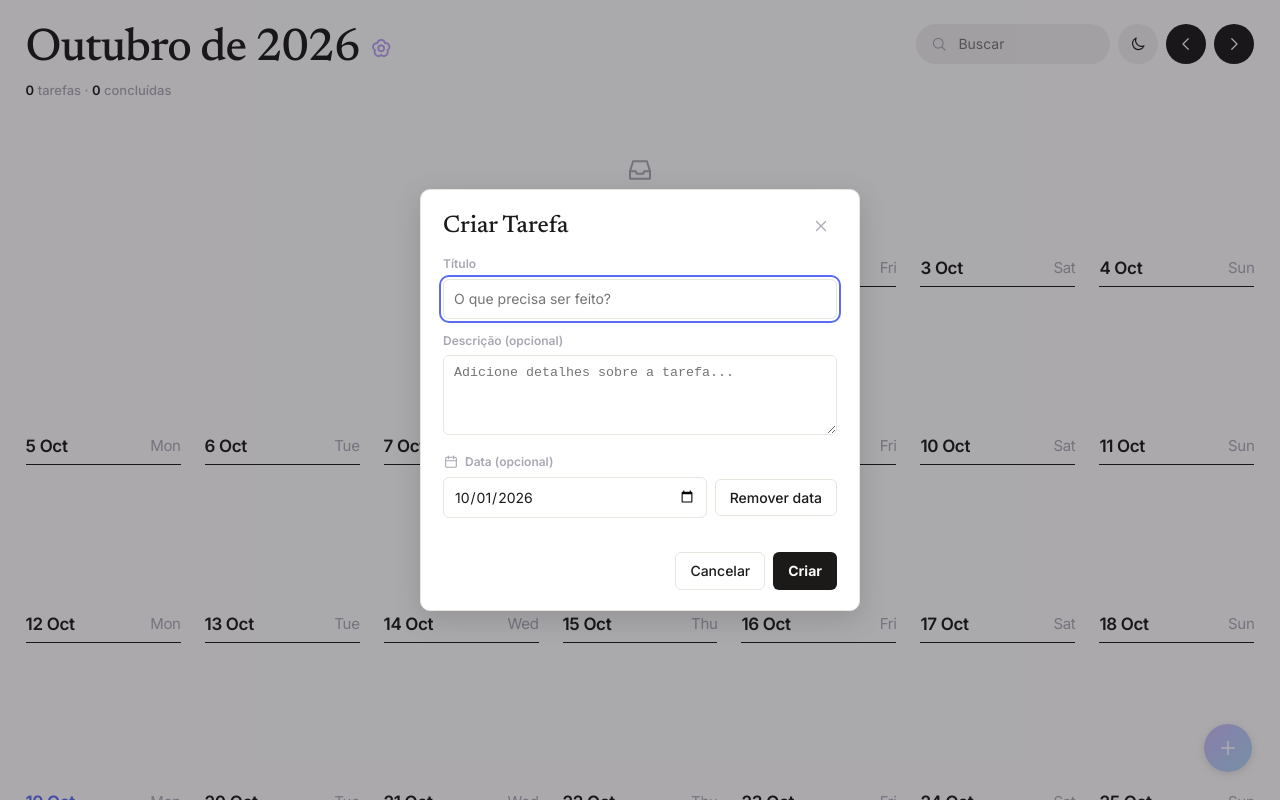
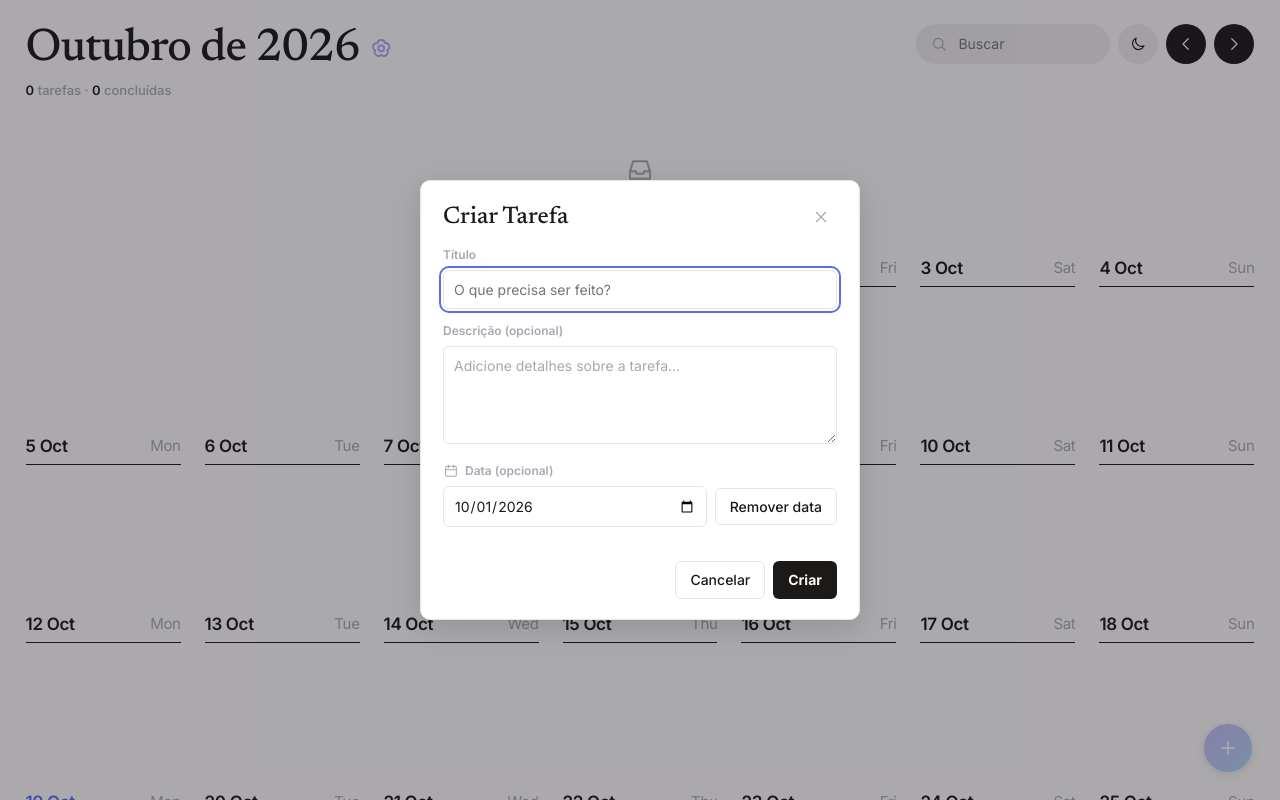
Before and after one commit to Igor-Tunner-DSS/todolist, a React (Vite) app in the folder frontend/: page / in a window 1280 px wide. Both pictures are taken after a click on the button 639 px from the left and 347 px from the top of the page. Shown: the top 800 px of the page. Built offline with nearby package versions, Linux system fonts and the light colour scheme; no server answers.

Commit message:
Fix textarea CSS formatting

```diff
--- a/frontend/src/styles.css
+++ b/frontend/src/styles.css
@@ -50,7 +50,9 @@ ul{list-style:none;margin:0;padding:0}
 .modal{background:var(--pop);width:min(440px,100%);border:1px solid var(--line);border-radius:10px;padding:20px 22px;animation:rise .18s;box-shadow:0 8px 30px rgba(0,0,0,.14)}
 .modal header{display:flex;justify-content:space-between;align-items:center;margin-bottom:12px}.modal h2{font:500 24px var(--ff-s);margin:0}
 .modal label{display:flex;gap:6px;align-items:center;font-weight:600;font-size:12px;color:var(--mute);margin:14px 0 6px}
-.modal input,.modal textarea{width:100%;background:none;border:1px solid var(--line);border-radius:6px;padding:9px 10px}\n.modal textarea{resize:vertical;min-height:90px;font:inherit;color:inherit}\n.modal textarea::placeholder{color:var(--mute)}
+.modal input,.modal textarea{width:100%;background:none;border:1px solid var(--line);border-radius:6px;padding:9px 10px}
+.modal textarea{resize:vertical;min-height:90px;font:inherit;color:inherit}
+.modal textarea::placeholder{color:var(--mute)}
 .modal input.invalid{border-color:var(--red)}.row{display:flex;gap:8px;align-items:center}
 .err{color:var(--red);font-size:12px;min-height:18px;margin:6px 0 0}.msg{margin:8px 0 18px}
 footer{display:flex;justify-content:flex-end;gap:8px;margin-top:10px}
```
